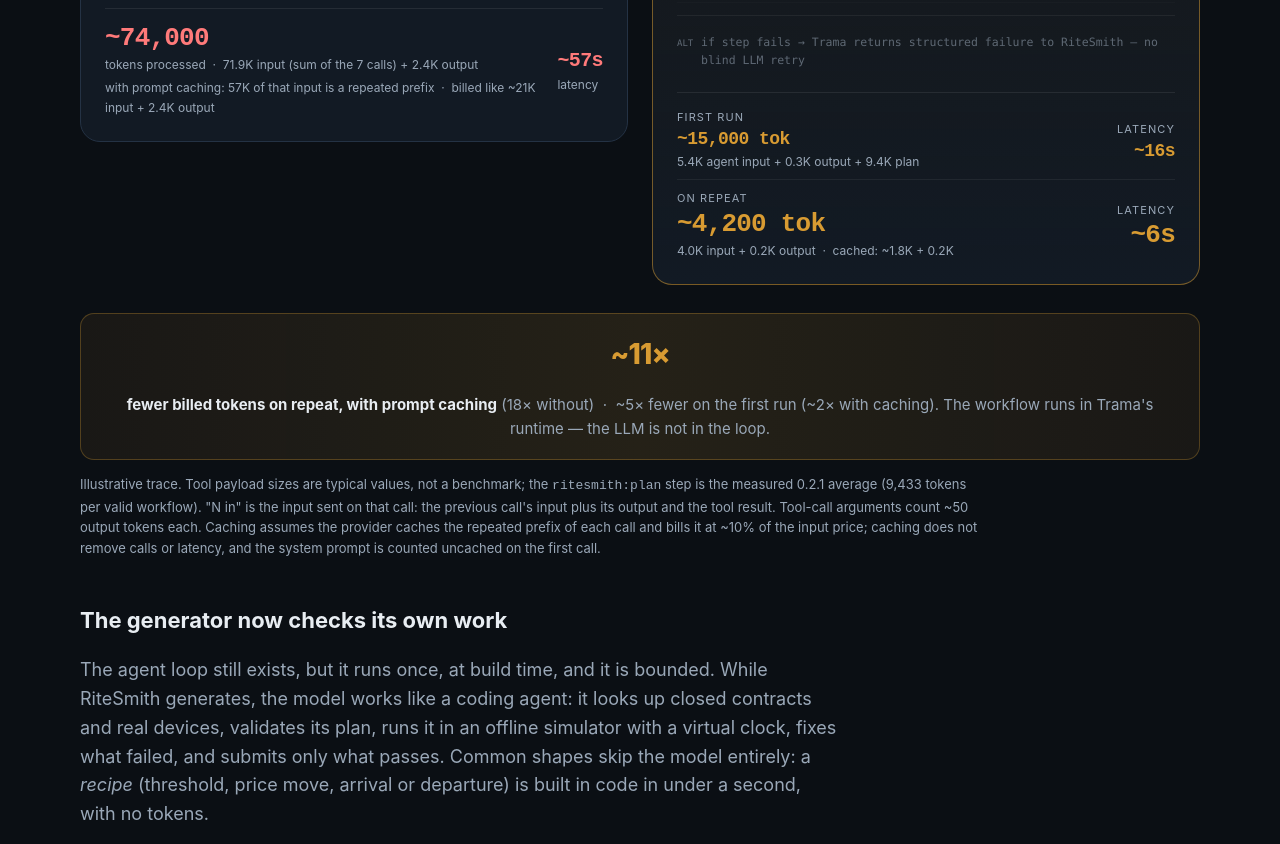
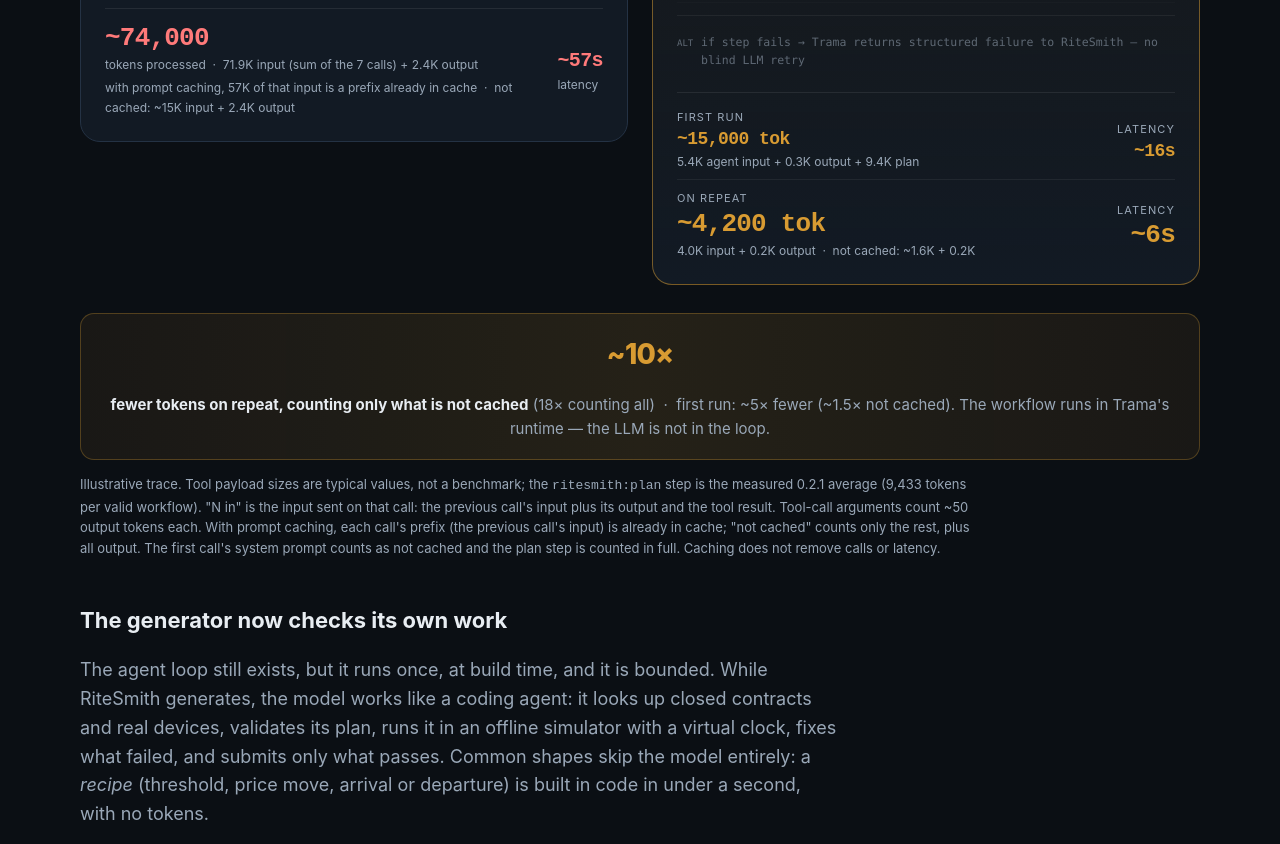
Before and after one commit to thiagoribeiro/ritesmith-site, a plain HTML site: page index.html in a window 1280 px wide. Shown: the part 2682-3526 px from the top of the page. Drawn offline with Linux system fonts and the light colour scheme.

Commit message:
content(cost): drop price/model framing; caching shown as tokens not cached
Co-Authored-By: Claude Opus 5.5 <noreply@anthropic.com>

```diff
--- a/index.html
+++ b/index.html
@@ -968,7 +968,7 @@
               <div>
                 <div class="trace-total-num total-red">~74,000</div>
                 <div class="trace-total-sub">tokens processed &nbsp;·&nbsp; 71.9K input (sum of the 7 calls) + 2.4K output</div>
-                <div class="trace-total-sub">with prompt caching: 57K of that input is a repeated prefix &nbsp;·&nbsp; billed like ~21K input + 2.4K output</div>
+                <div class="trace-total-sub">with prompt caching, 57K of that input is a prefix already in cache &nbsp;·&nbsp; not cached: ~15K input + 2.4K output</div>
               </div>
               <div>
                 <div class="trace-total-num total-red" style="font-size:20px; margin-top:3px;">~57s</div>
@@ -1048,7 +1048,7 @@
                   <div>
                     <div style="font-size:11px; text-transform:uppercase; letter-spacing:0.1em; color:var(--muted); margin-bottom:3px;">on repeat</div>
                     <div class="trace-total-num total-gold">~4,200 tok</div>
-                    <div class="trace-total-sub">4.0K input + 0.2K output &nbsp;·&nbsp; cached: ~1.8K + 0.2K</div>
+                    <div class="trace-total-sub">4.0K input + 0.2K output &nbsp;·&nbsp; not cached: ~1.6K + 0.2K</div>
                   </div>
                   <div style="text-align:right;">
                     <div style="font-size:11px; text-transform:uppercase; letter-spacing:0.1em; color:var(--muted); margin-bottom:3px;">latency</div>
@@ -1062,9 +1062,9 @@
         </div><!-- /.token-split -->
 
         <div class="savings-callout">
-          <span class="savings-num">~11×</span>
-          <span class="savings-desc"><strong>fewer billed tokens on repeat, with prompt caching</strong>
-            (18× without) &nbsp;·&nbsp; ~5× fewer on the first run (~2× with caching).
+          <span class="savings-num">~10×</span>
+          <span class="savings-desc"><strong>fewer tokens on repeat, counting only what is not cached</strong>
+            (18× counting all) &nbsp;·&nbsp; first run: ~5× fewer (~1.5× not cached).
             The workflow runs in Trama's runtime — the LLM is not in the loop.
           </span>
         </div>
@@ -1072,9 +1072,10 @@
           Illustrative trace. Tool payload sizes are typical values, not a benchmark; the
           <code>ritesmith:plan</code> step is the measured 0.2.1 average (9,433 tokens per valid workflow).
           "N in" is the input sent on that call: the previous call's input plus its output and the
-          tool result. Tool-call arguments count ~50 output tokens each. Caching assumes the provider
-          caches the repeated prefix of each call and bills it at ~10% of the input price; caching does
-          not remove calls or latency, and the system prompt is counted uncached on the first call.
+          tool result. Tool-call arguments count ~50 output tokens each. With prompt caching,
+          each call's prefix (the previous call's input) is already in cache; "not cached" counts only the
+          rest, plus all output. The first call's system prompt counts as not cached and the plan step is
+          counted in full. Caching does not remove calls or latency.
         </p>
 
         <div class="measured">
```
